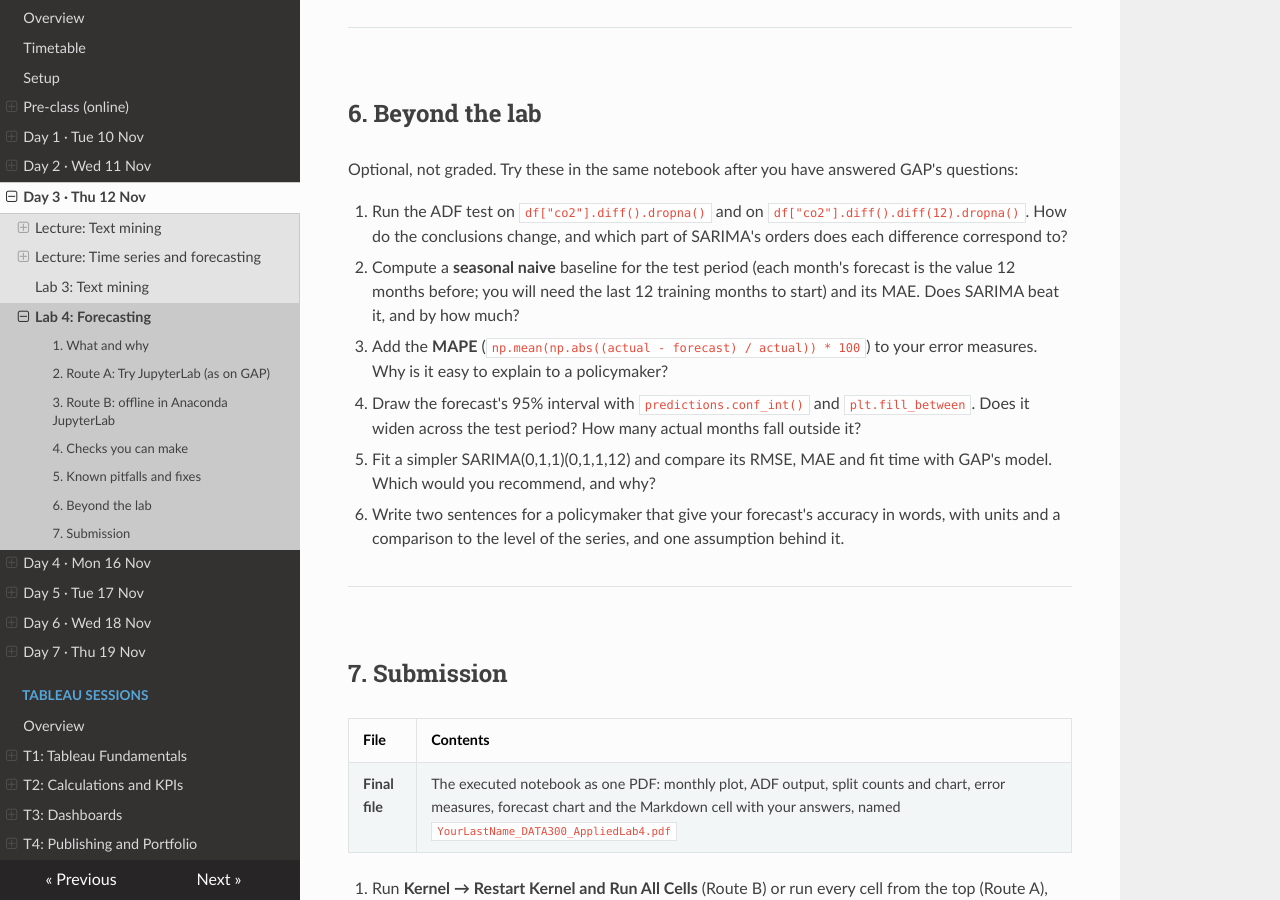
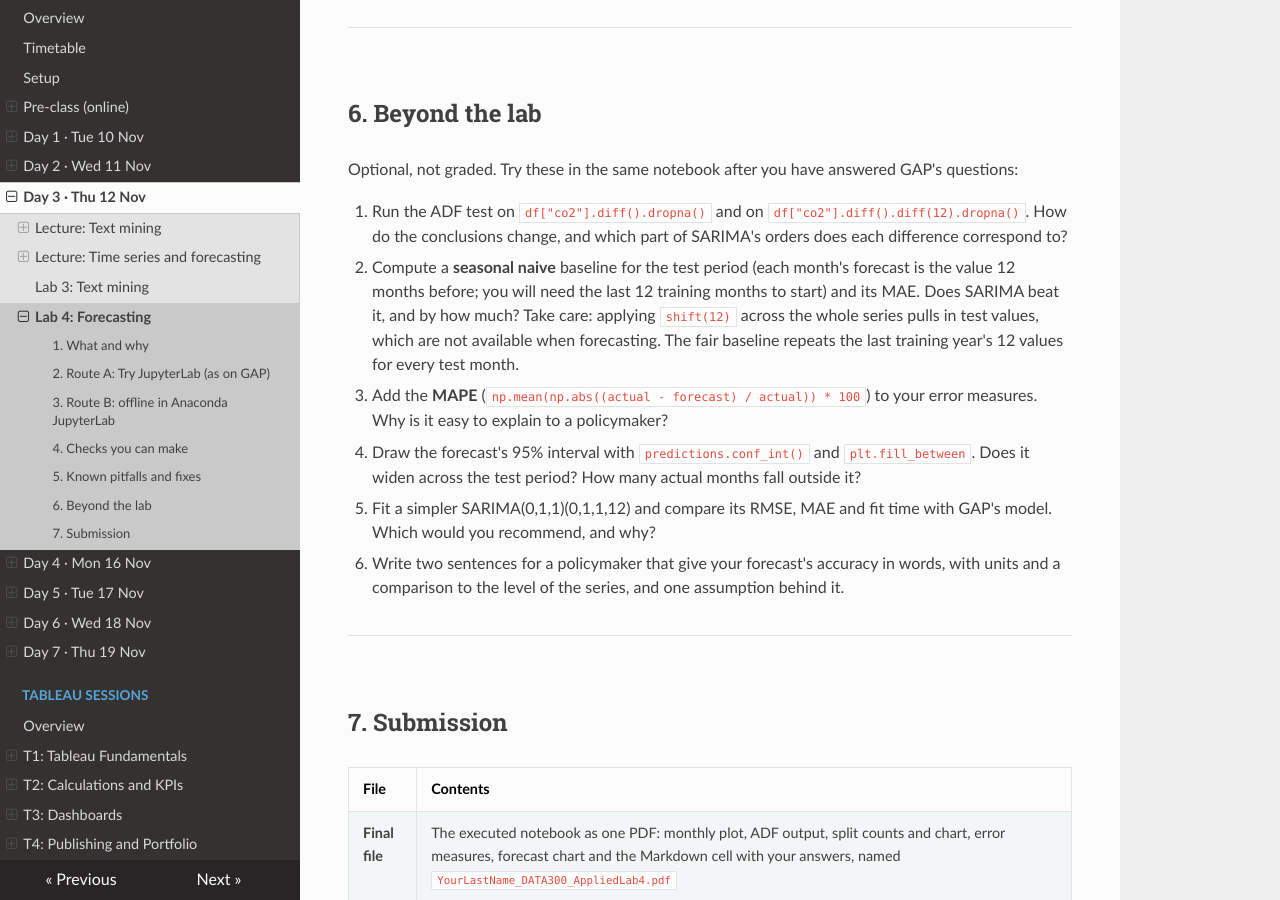
Before and after one commit to Aayush181509/AnalyticsLecture, an MkDocs documentation site: the page built from docs/data300/guides/lab4_forecasting.md, in a window 1280 px wide and 900 px high, scrolled down 6520 px. Built offline with MkDocs 1.6.1, drawn with Linux system fonts in a browser that asks for light colours; nearby versions of some CDN libraries.

Commit message:
Fix three DATA 300 GAP lecture and guide details
Co-Authored-By: Claude Opus 5.5 <noreply@anthropic.com>

```diff
--- a/docs/data300/guides/lab4_forecasting.md
+++ b/docs/data300/guides/lab4_forecasting.md
@@ -192,7 +192,7 @@ These tell you whether your output is right without giving any answers away.
 Optional, not graded. Try these in the same notebook after you have answered GAP's questions:
 
 1. Run the ADF test on `df["co2"].diff().dropna()` and on `df["co2"].diff().diff(12).dropna()`. How do the conclusions change, and which part of SARIMA's orders does each difference correspond to?
-2. Compute a **seasonal naive** baseline for the test period (each month's forecast is the value 12 months before; you will need the last 12 training months to start) and its MAE. Does SARIMA beat it, and by how much?
+2. Compute a **seasonal naive** baseline for the test period (each month's forecast is the value 12 months before; you will need the last 12 training months to start) and its MAE. Does SARIMA beat it, and by how much? Take care: applying `shift(12)` across the whole series pulls in test values, which are not available when forecasting. The fair baseline repeats the last training year's 12 values for every test month.
 3. Add the **MAPE** (`np.mean(np.abs((actual - forecast) / actual)) * 100`) to your error measures. Why is it easy to explain to a policymaker?
 4. Draw the forecast's 95% interval with `predictions.conf_int()` and `plt.fill_between`. Does it widen across the test period? How many actual months fall outside it?
 5. Fit a simpler SARIMA(0,1,1)(0,1,1,12) and compare its RMSE, MAE and fit time with GAP's model. Which would you recommend, and why?
```
Also changed, not shown: docs/data300/D1_lecture_foundations_decisions.md (+1 -1 lines), 1 other file.
